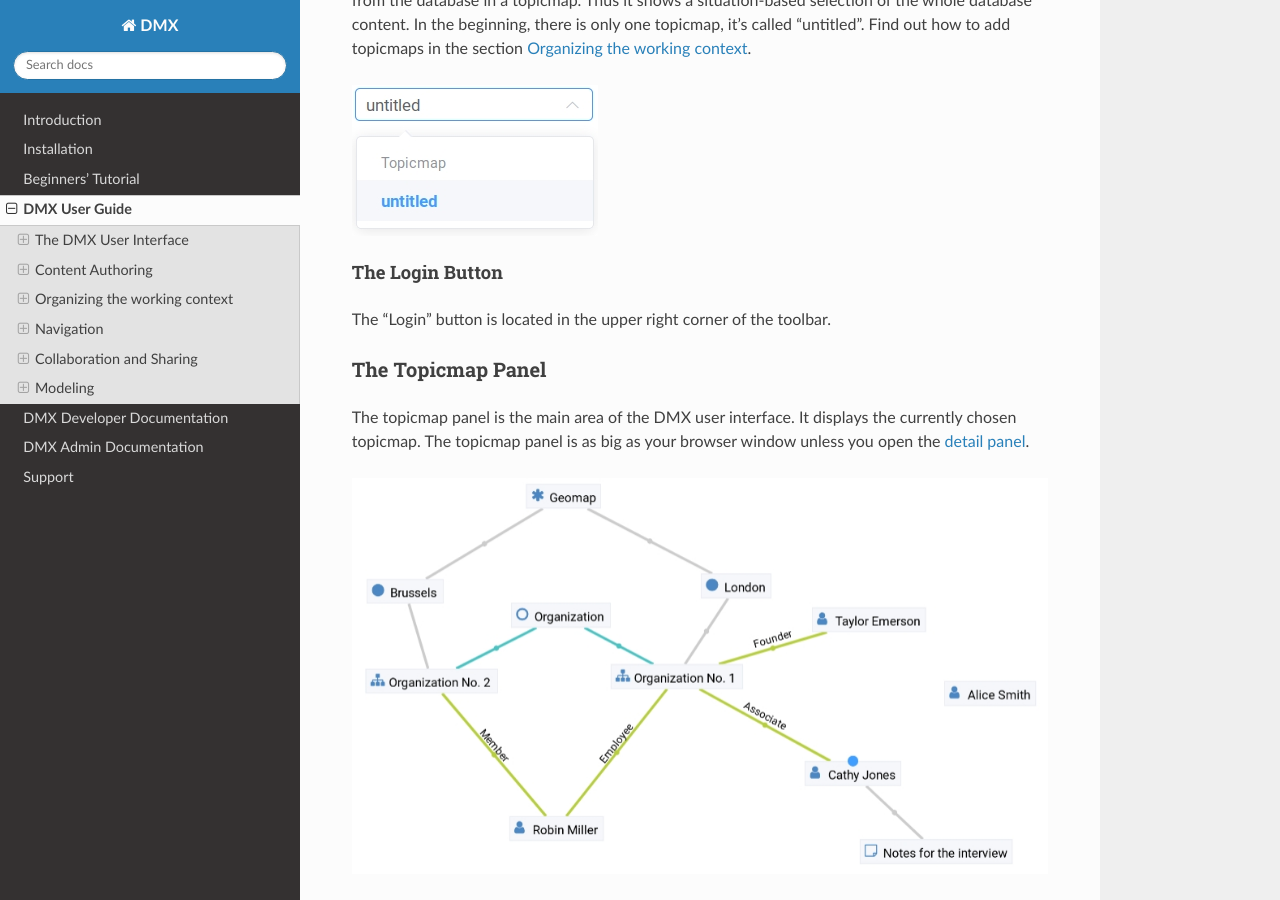
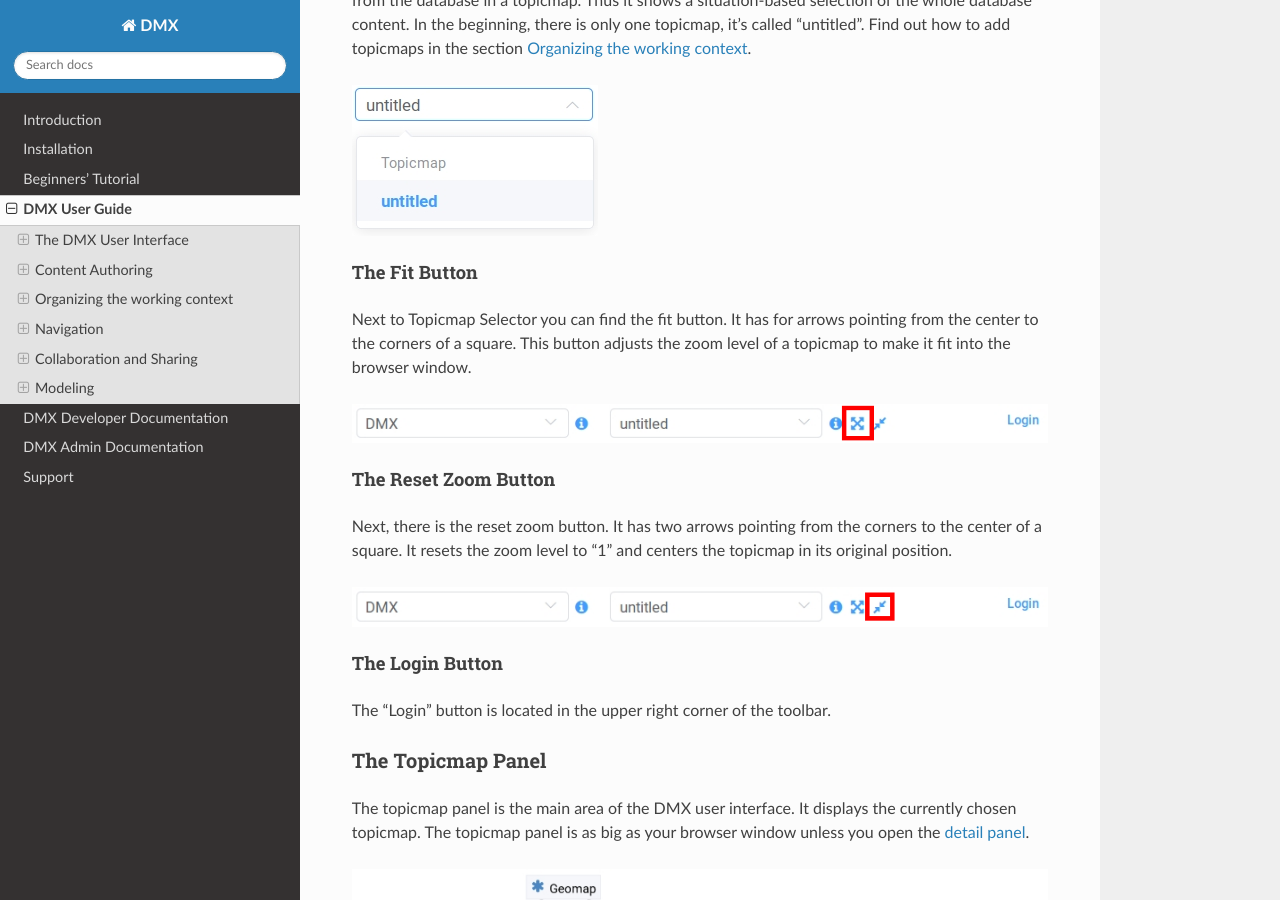
Before and after one commit to dmx-systems/dmx-documentation, a Sphinx documentation site: the page built from docs/user.rst, in a window 1280 px wide and 900 px high, scrolled down 993 px. Built offline with Sphinx 7.4.7 and the Read the Docs theme 2.0.0, drawn with Linux system fonts in a browser that asks for light colours; some of the changed text lies outside the part shown.

Commit message:
Added some new features for DM5.0 beta2

```diff
--- a/docs/user.rst
+++ b/docs/user.rst
@@ -47,6 +47,30 @@
 
 .. image:: _static/topic-map-selector.png
 
+.. _user-the-fit-button:
+
+The Fit Button
+--------------
+
+Next to Topicmap Selector you can find the fit button.
+It has for arrows pointing from the center to the corners of a square.
+This button adjusts the zoom level of a topicmap to make it fit into the browser window.
+
+.. figure:: _static/upper-toolbar-fit-button.png
+    :alt: Tool bar with highlighted fit button
+
+.. _user-the-reset-zoom-button:
+
+The Reset Zoom Button
+---------------------
+
+Next, there is the reset zoom button.
+It has two arrows pointing from the corners to the center of a square.
+It resets the zoom level to "1" and centers the topicmap in its original position.
+
+.. figure:: _static/upper-toolbar-reset-zoom-button.png
+    :alt: Tool bar with highlighted reset zoom button
+
 The Login Button
 ----------------
 
@@ -79,6 +103,12 @@
 To close the context menu *without* any action, click into its middle.
 
 .. image:: _static/context-menu.png
+    :width: 250
+
+Note that the context menu shows whether you have write permission to an item or not.
+If the terms "edit" or :ref:`"delete"<user_deleting-things>` are grayed out, you cannot edit the content.
+
+.. image:: _static/context-menu-no-permission.png
     :width: 250
 
 .. _user-in-map-details:
@@ -468,6 +500,7 @@
 
 Zooming in or out is done by scrolling up or down.
 Your cursor is the focus for panning.
+The :ref:`fit<user-the-fit-button>` and :ref:`reset zoom<user-the-reset-zoom-button>` buttons in the upper toolbar help you to readjust a topicmap to your screen respectively to its original position.
 
 .. _user-hiding-items:
 
```
Also changed, not shown: other parts of docs/user.rst (+2 -0 lines), docs/_static/context-menu-no-permission.png (added), docs/_static/upper-toolbar-fit-button.png (added), docs/_static/upper-toolbar-reset-zoom-button.png (added), docs/_static/upper-toolbar.png.
